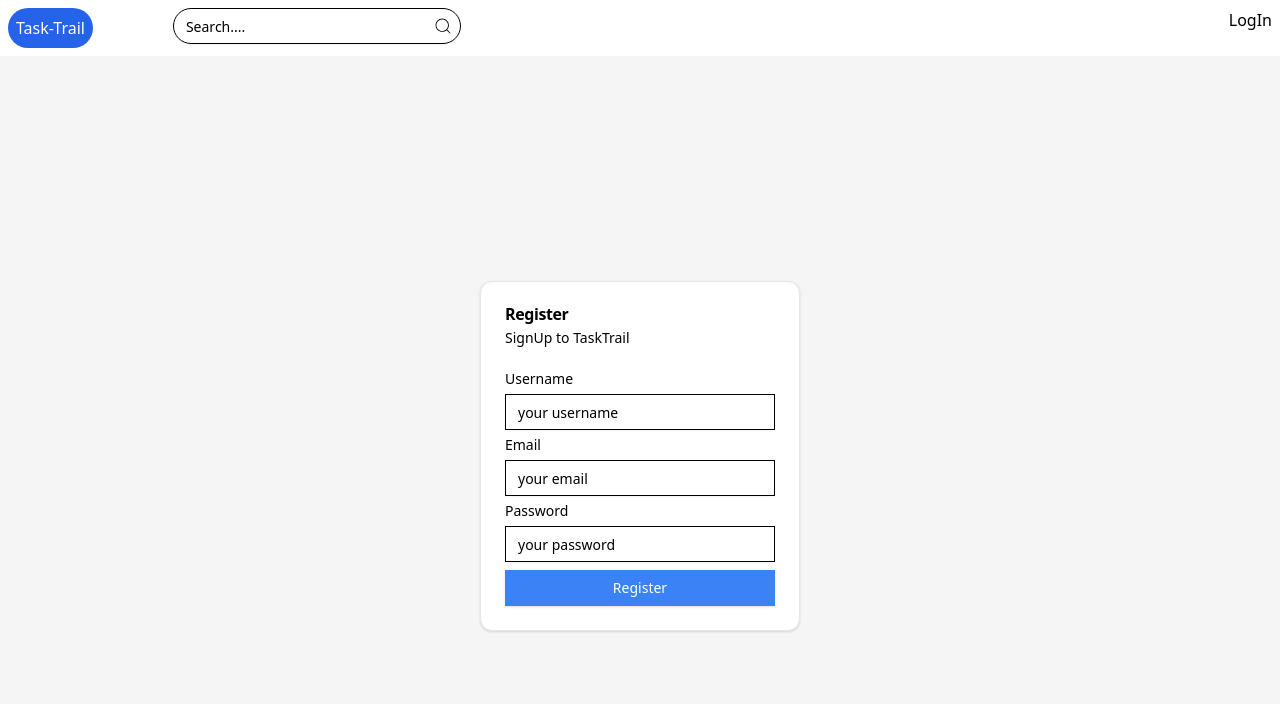
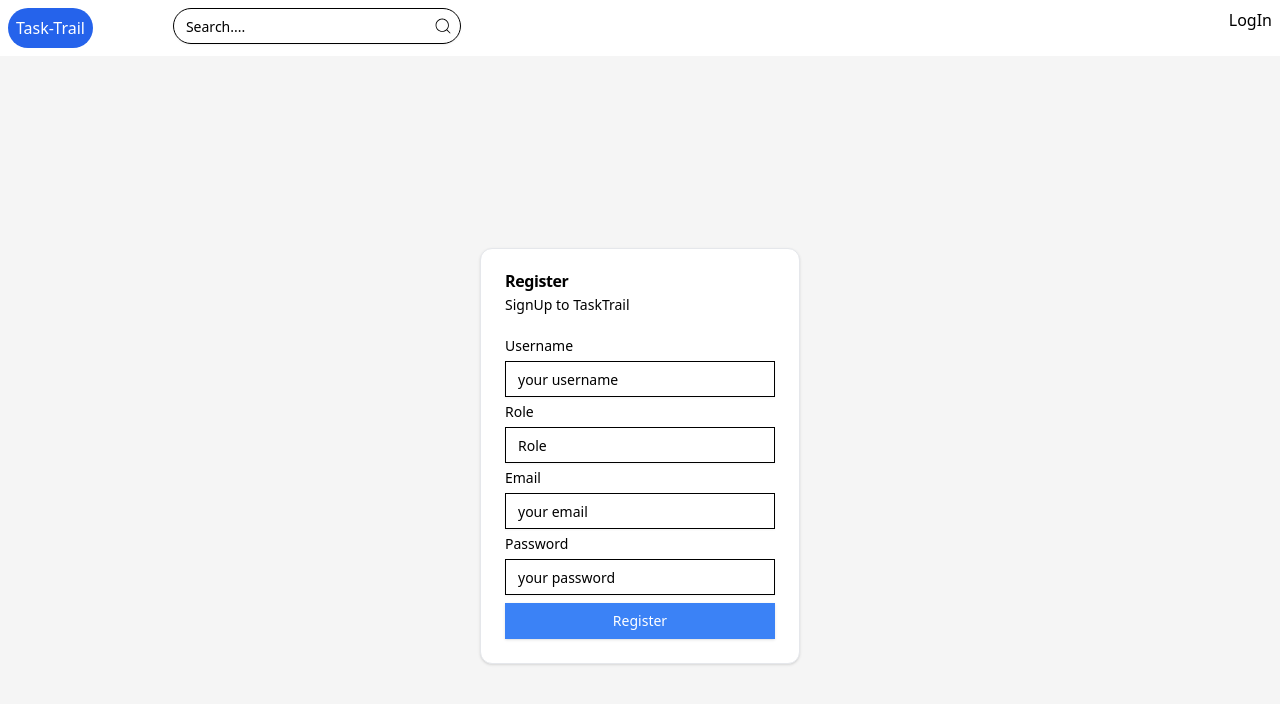
Before and after one commit to notafshal/CODSOFT, a Next.js app in the folder task2/client/: page /register in a window 1280 px wide. Shown: the top 704 px of the page. Built offline with nearby package versions, Linux system fonts and the light colour scheme.

Commit message:
client side tasks done

```diff
--- a/task2/client/src/app/register/page.tsx
+++ b/task2/client/src/app/register/page.tsx
@@ -18,12 +18,14 @@ export default function Register() {
   const [username, setUsername] = useState<string>("");
   const [email, setEmail] = useState<string>("");
   const [password, setPassword] = useState<string>("");
+  const [role, setRole] = useState<string>("");
   const router = useRouter();
   const handleRegister = () => {
     const userData = {
       username: username,
       email: email,
       password: password,
+      role: role,
     };
     try {
       registerUser(userData);
@@ -31,6 +33,7 @@ export default function Register() {
       setEmail("");
       setPassword("");
       setUsername("");
+      setRole("");
     } catch (err: any) {
       console.log(err);
     }
@@ -52,7 +55,12 @@ export default function Register() {
                 value={username}
                 onChange={(e) => setUsername(e.target.value)}
               />
-
+              <Label htmlFor="role">Role</Label>
+              <Input
+                placeholder="Role"
+                value={role}
+                onChange={(e) => setRole(e.target.value)}
+              />
               <Label htmlFor="email">Email</Label>
               <Input
                 placeholder="your email"
@@ -66,6 +74,7 @@ export default function Register() {
                 value={password}
                 onChange={(e) => setPassword(e.target.value)}
               />
+
               <Button
                 className="bg-blue-500 text-white hover:text-black "
                 onClick={handleRegister}
--- a/task2/client/src/app/tasks/page.tsx
+++ b/task2/client/src/app/tasks/page.tsx
@@ -46,11 +46,9 @@ export default function Tasks() {
                   <p>Stage: {task.stage}</p>
                 </CardContent>
                 <CardFooter className="flex justify-between">
-                  <p>
-                    {task.team.map((teams: any) => (
-                      <div key={teams.id}>
-                        <p>{teams}</p>
-                      </div>
+                  <p className="flex flex-col">
+                    {task.team.map((user: any) => (
+                      <div key={user.id}>{user.username}</div>
                     ))}
                   </p>
                 </CardFooter>
```
